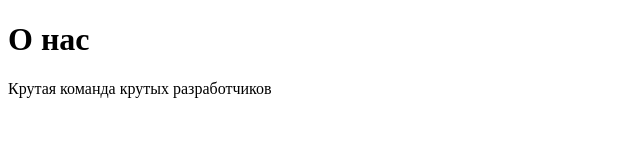
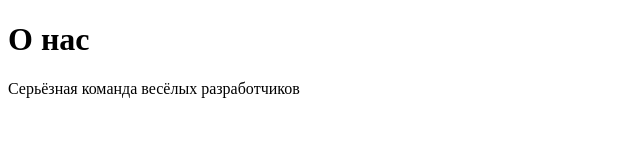
Before and after one commit to capcross/jepria-gatsby-site, a Gatsby site: page /about in a window 1280 px wide. Shown: the full height of the page, 0-640 px from the left. Built offline with nearby package versions, Linux system fonts and the light colour scheme; Gatsby itself is replaced by a stand-in of ours.

Commit message:
feat: изменения в about

```diff
--- a/src/pages/about.js
+++ b/src/pages/about.js
@@ -3,7 +3,7 @@
 const AboutPage = () => (
   <div>
     <h1>О нас</h1>
-    <p>Крутая команда крутых разработчиков</p>
+    <p>Серьёзная команда весёлых разработчиков</p>
   </div>
 )
 
```
